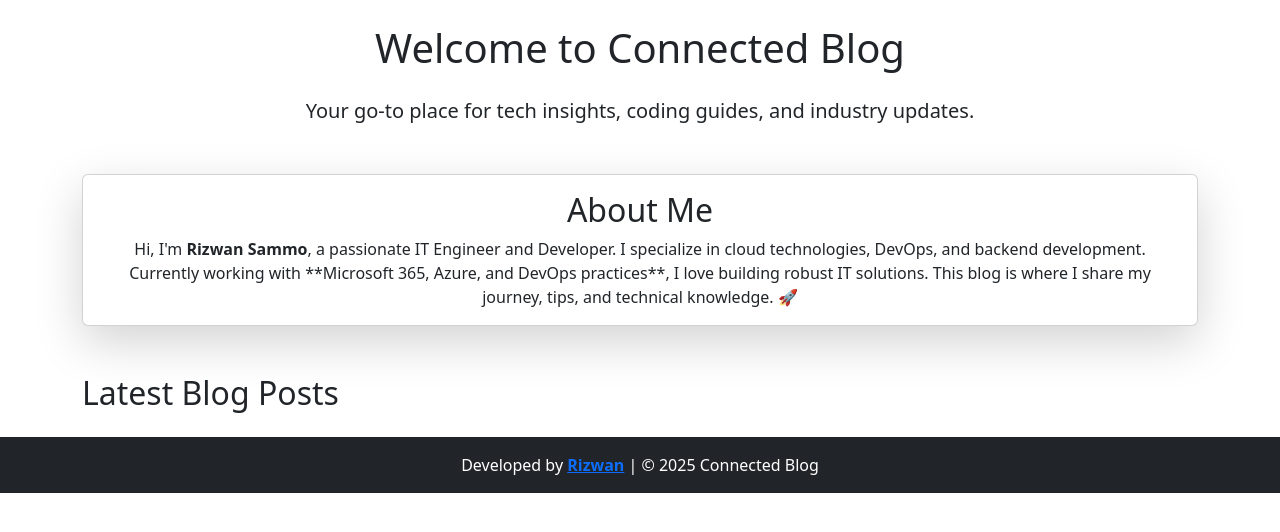
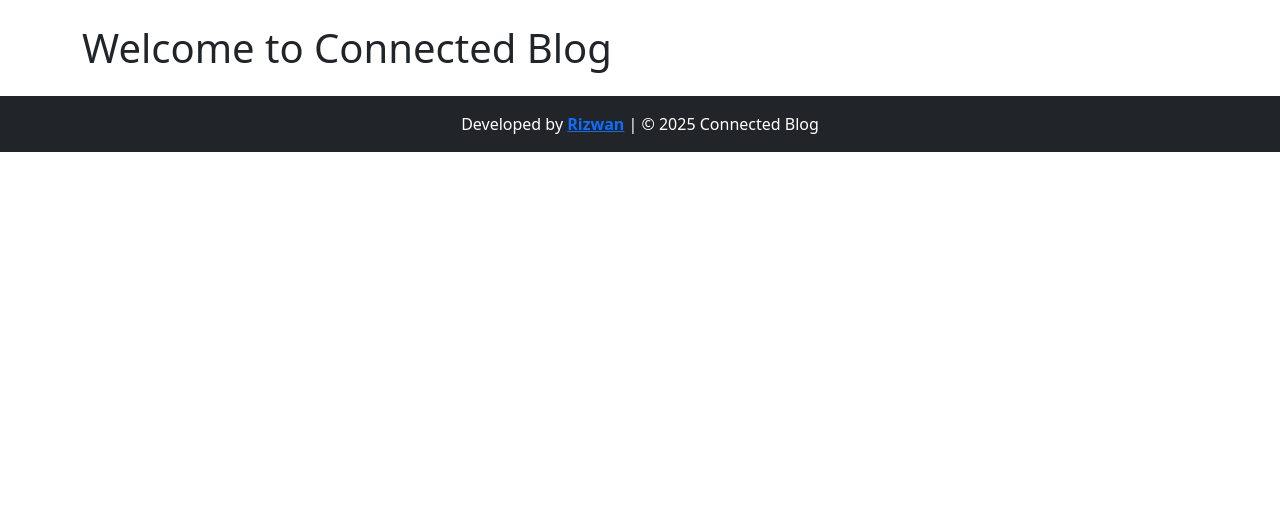
Before and after one commit to rizwansammo/connected, a Django app: page / in a window 1280 px wide. Shown: the part 56-588 px from the top of the page. Run offline with Django 5.2, Linux system fonts and the light colour scheme; data that the repository does not hold is empty.

Commit message:
Revert "Home Page Design Add"
This reverts commit 359b9fb1d0ddcb730dc8a37c7d74fd945eda55ae.

```diff
--- a/blog/templates/blog/home.html
+++ b/blog/templates/blog/home.html
@@ -1,25 +1,9 @@
 {% extends 'blog/base.html' %}
 
 {% block content %}
-    <div class="text-center">
-        <h1 class="mb-4">Welcome to Connected Blog</h1>
-        <p class="lead">Your go-to place for tech insights, coding guides, and industry updates.</p>
-    </div>
-
-    <div class="card mt-5 shadow-lg">
-        <div class="card-body">
-            <h2 class="card-title text-center">About Me</h2>
-            <p class="card-text text-center">
-                Hi, I'm <strong>Rizwan Sammo</strong>, a passionate IT Engineer and Developer. I specialize in cloud technologies, DevOps, and backend development.
-                Currently working with **Microsoft 365, Azure, and DevOps practices**, I love building robust IT solutions.
-                This blog is where I share my journey, tips, and technical knowledge. 🚀
-            </p>
-        </div>
-    </div>
-
-    <h2 class="mt-5">Latest Blog Posts</h2>
+    <h1>Welcome to Connected Blog</h1>
     {% for post in posts %}
-        <div class="card mb-4 shadow-sm">
+        <div class="card mb-4">
             <div class="card-body">
                 <h2 class="card-title">{{ post.title }}</h2>
                 <p class="card-text">{{ post.content }}</p>
```
Also changed, not shown: .github/workflows/azure-deploy.yml.
